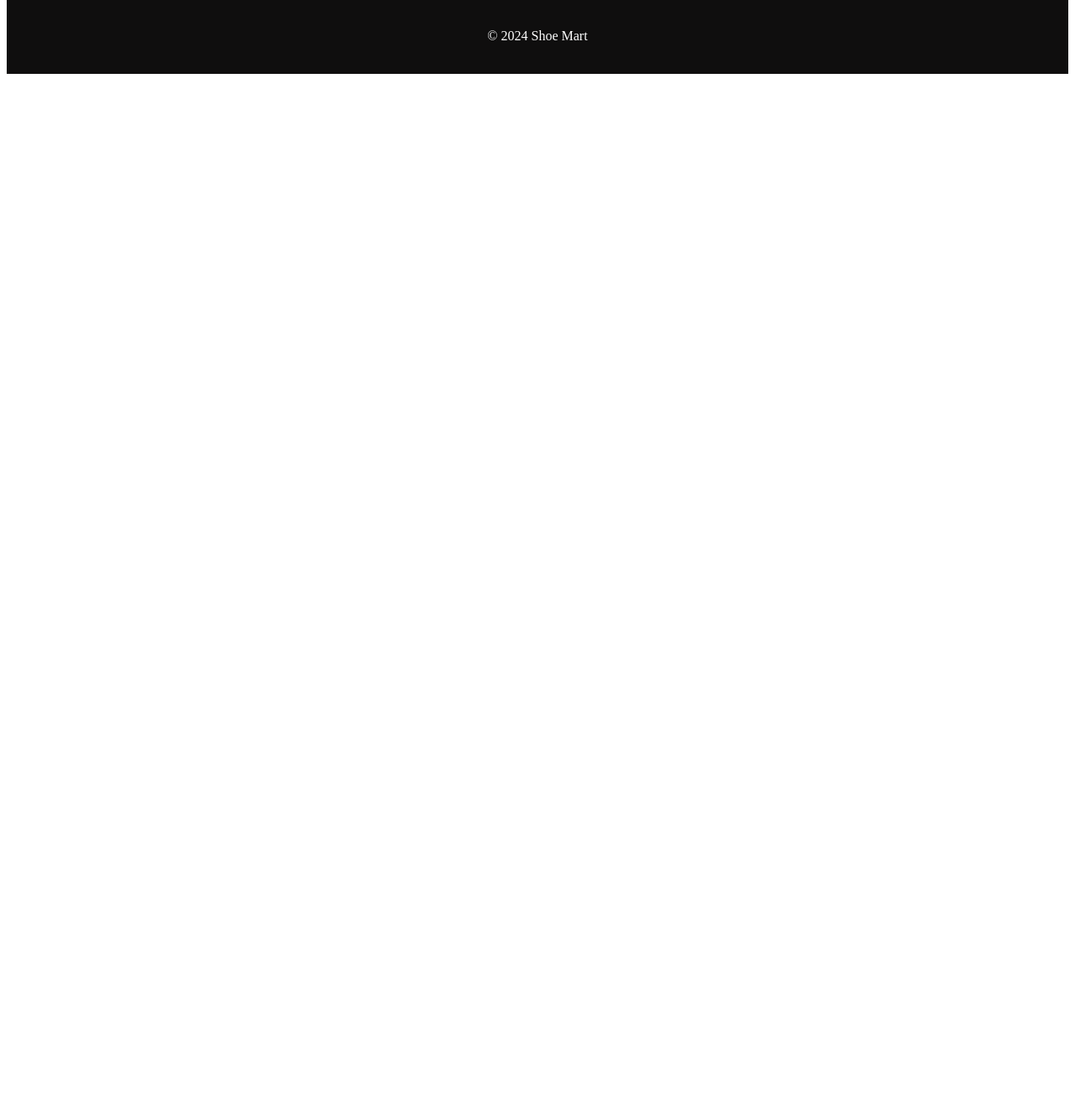
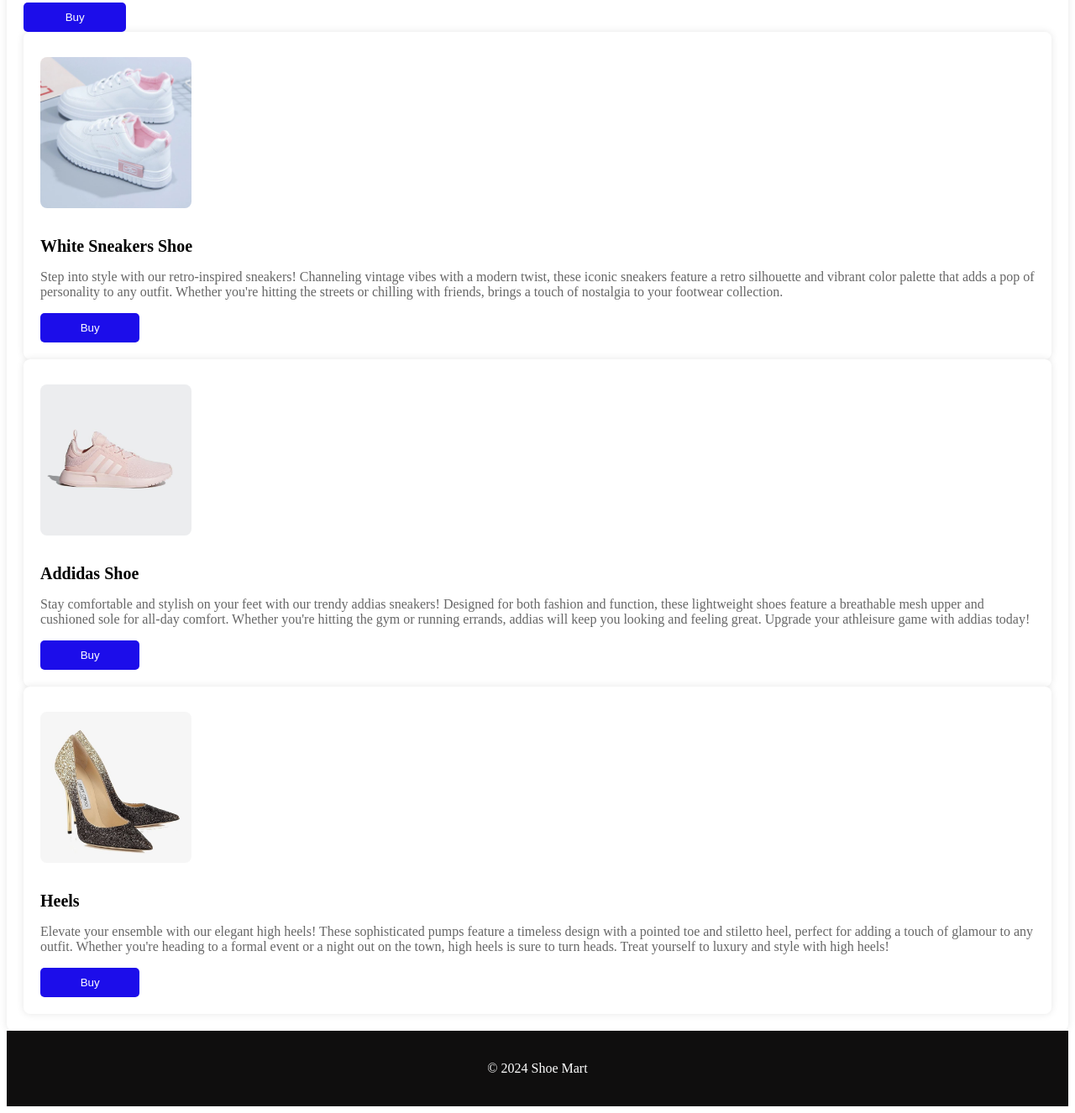
Before and after one commit to MehenazRahman/Mis_455, a plain HTML site: page products.html in a window 1280 px wide. Shown: the part 1301-2627 px from the top of the page at 84% size. Before the commit the page ends 1397 px from the top, so only its background shows below. Drawn offline with Linux system fonts and the light colour scheme.

Commit message:
Add files via upload

```diff
--- a/products.html
+++ b/products.html
@@ -8,7 +8,7 @@
     <link rel="stylesheet" href="style.css">
     <link href="https://fonts.googleapis.com/css2?family=Montserrat:wght@400&display=swap" rel="stylesheet">
     <link href="https://fonts.googleapis.com/css2?family=Open+Sans:wght@300&display=swap" rel="stylesheet">
-    <title>Your Online Store - Products</title>
+    <title>Online Store - Products</title>
 </head>
 
 <body>
@@ -25,6 +25,7 @@
     <!-- Product Page Content -->
     <section class="products-page">
         <!-- Add polarographs and images here -->
+        <h3 class="header2"><b>CASUAL SHOES</b></h3>
         <div class="product-card">
             <img src="assets/shoe-1.png" alt="Product 4">
             <h3>Nike Shoe</h3>
@@ -50,6 +51,34 @@
                 comfort. Whether you're hitting the gym or running errands, Sneakers Basketball Shoe will keep you looking and
                 feeling great. Upgrade your athleisure game with Sneakers Basketball Shoe today</p>
             <button>Buy</button>
+
+            <div class="product-card">
+                <img src="assets/shoe-4.jpg" alt="sneakers">
+                <h3> White Sneakers Shoe</h3>
+                <p> Step into style with our retro-inspired sneakers! Channeling vintage vibes with a modern twist, these
+                    iconic sneakers feature a retro silhouette and vibrant color palette that adds a pop of personality to any outfit.
+                    Whether you're hitting the streets or chilling with friends, brings a touch of nostalgia to your footwear
+                    collection.</p>
+                <button onclick="">Buy</button>
+            </div>
+            <div class="product-card">
+                <img src="assets/shoe-5.jpg" alt="Addidas Shoe">
+                <h3>Addidas Shoe</h3>
+                <p>Stay comfortable and stylish on your feet with our trendy addias sneakers! Designed for both fashion and function,
+                    these lightweight shoes feature a breathable mesh upper and cushioned sole for all-day comfort. Whether you're
+                    hitting the gym or running errands, addias will keep you looking and feeling great. Upgrade your athleisure game
+                    with addias today!</p>
+                <button>Buy</button>
+            </div>
+            <div class="product-card">
+                <img src="assets/shoe-6.jpg" alt="Sneakers Basketball Shoe">
+                <h3>Heels</h3>
+                <p> Elevate your ensemble with our elegant high heels! These sophisticated pumps feature a timeless design with a
+                    pointed toe and stiletto heel, perfect for adding a touch of glamour to any outfit. Whether you're heading to a
+                    formal event or a night out on the town, high heels is sure to turn heads. Treat yourself to luxury and style with
+                    high heels!</p>
+                <button>Buy</button>
+            </div>
         </div>
     </section>
 
```
Also changed, not shown: assets/shoe-4.jpg (added), assets/shoe-5.jpg (added), assets/shoe-6.jpg (added), shoe-1.png (added).
